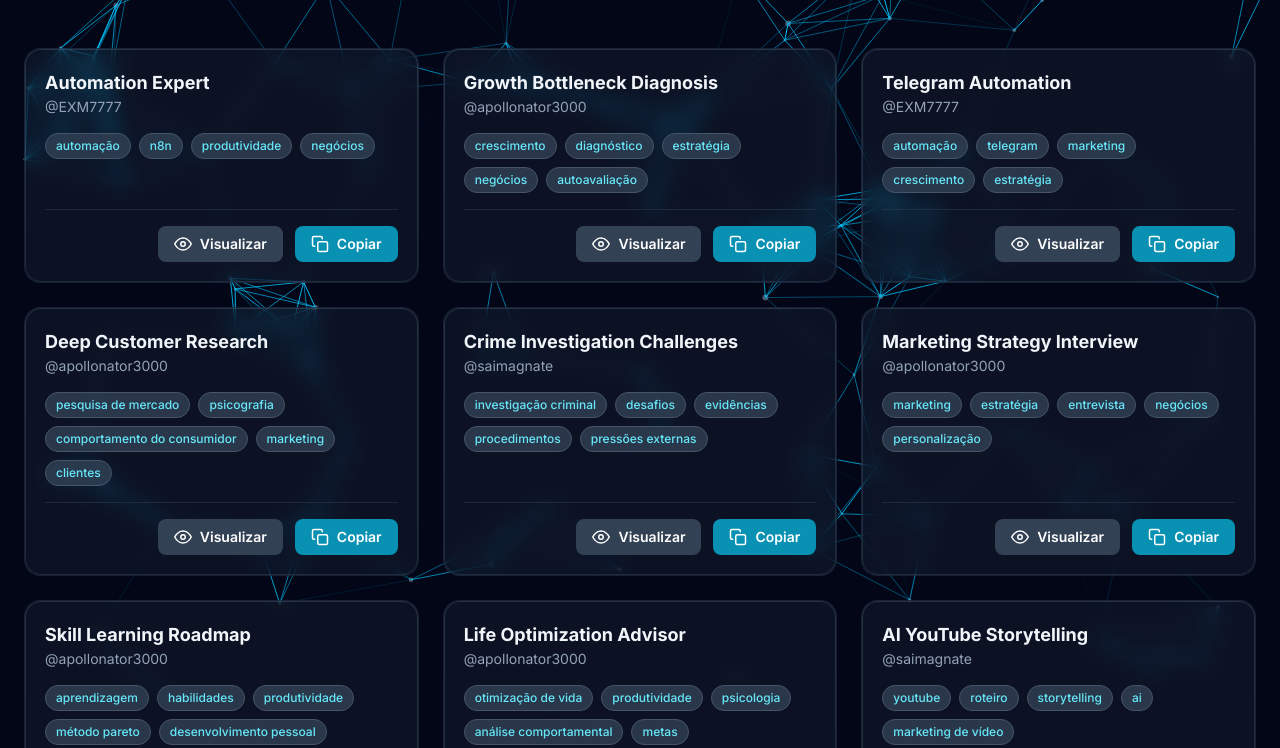
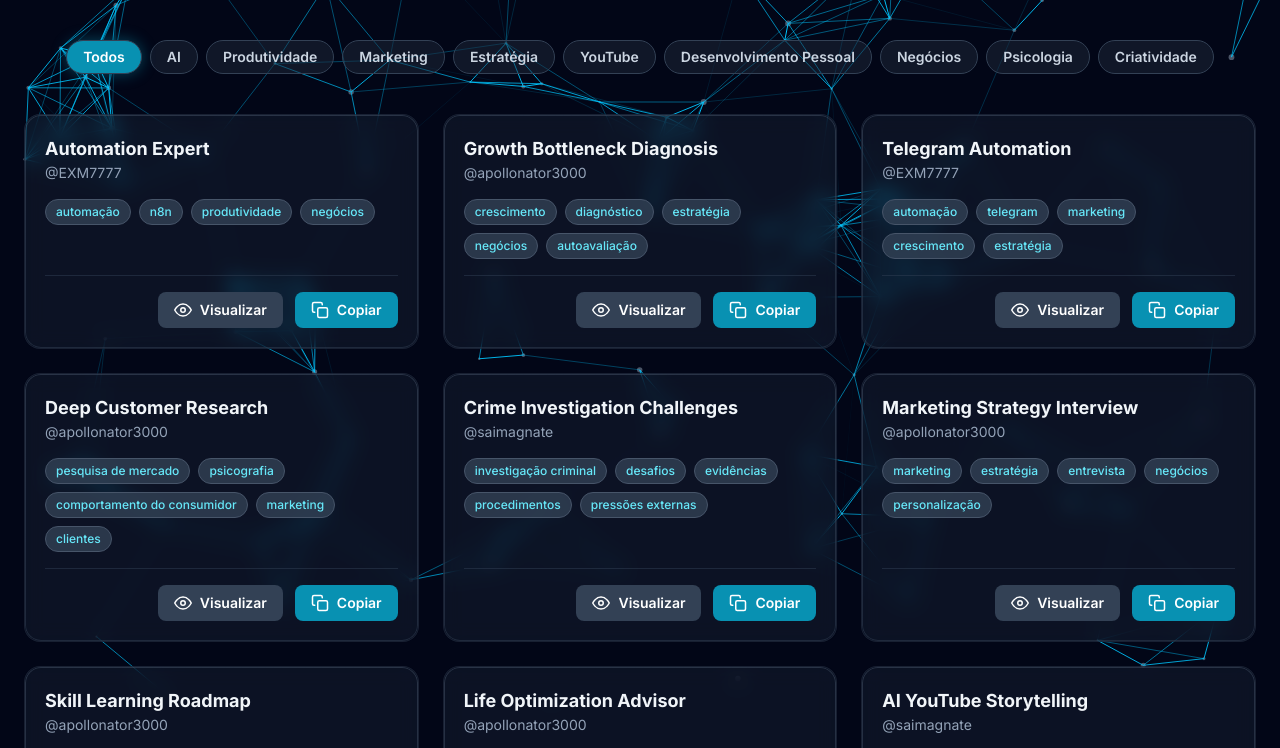
Before and after one commit to guikfe/prompts, a plain HTML site: page index.html in a window 1280 px wide. Shown: the part 92-840 px from the top of the page. Drawn offline with nearby package versions, Linux system fonts and the light colour scheme.

Commit message:
feat: implement filter pills for prompt tags and enhance loading animations

```diff
--- a/index.html
+++ b/index.html
@@ -40,7 +40,6 @@
             width: 100%;
             height: 100%;
             z-index: -1;
-            /* Coloca o canvas atrás de todo o conteúdo */
         }
 
         /* Custom Scrollbar */
@@ -124,7 +123,7 @@
             opacity: 1;
         }
 
-        /* Page Load Animation */
+        /* Page Load/Filter Animation */
         .prompt-card {
             opacity: 0;
             transform: translateY(20px);
@@ -137,15 +136,25 @@
                 transform: translateY(0);
             }
         }
+
+        /* Filter Pill Styles */
+        .filter-pill {
+            transition: all 0.2s ease-in-out;
+        }
+
+        .filter-pill.active {
+            background-color: #0891b2;
+            /* cyan-600 */
+            color: #ffffff;
+            box-shadow: 0 0 15px #0891b270;
+        }
     </style>
 </head>
 
 <body class="text-gray-300 antialiased">
 
-    <!-- Canvas para a animação de partículas -->
     <canvas id="particle-canvas"></canvas>
 
-    <!-- Cabeçalho Principal -->
     <header class="p-4 sm:p-6 sticky top-0 z-20">
         <div
             class="max-w-7xl mx-auto flex flex-col sm:flex-row justify-between items-center gap-4 py-3 px-6 bg-slate-900/50 backdrop-blur-lg border border-slate-700/50 rounded-2xl">
@@ -168,23 +177,26 @@
         </div>
     </header>
 
-    <!-- Grid de Prompts -->
-    <main class="p-4 sm:p-6">
+    <!-- Seção de Filtros por Tag -->
+    <div id="tag-filters" class="max-w-7xl mx-auto px-4 sm:px-6 py-4 flex flex-wrap justify-center gap-2">
+        <!-- As pills de filtro serão inseridas aqui pelo JavaScript -->
+    </div>
+
+    <main class="p-4 sm:p-6 pt-0">
         <div id="prompt-grid" class="max-w-7xl mx-auto grid grid-cols-1 md:grid-cols-2 lg:grid-cols-3 gap-6">
-            <!-- Os cards de prompt serão inseridos aqui pelo JavaScript -->
+            <!-- Os cards de prompt serão inseridos aqui -->
         </div>
         <div id="no-results" class="hidden text-center text-slate-400 mt-10">
             <h3 class="text-2xl font-semibold">Nenhum prompt encontrado</h3>
-            <p>Tente uma busca diferente.</p>
+            <p>Tente uma busca ou filtro diferente.</p>
         </div>
     </main>
 
-    <!-- Modal para Visualização do Prompt Completo -->
+    <!-- Modal -->
     <div id="modal"
         class="fixed inset-0 bg-black/70 backdrop-blur-sm z-50 flex items-center justify-center p-4 transition-opacity duration-300 opacity-0 pointer-events-none">
         <div id="modal-content"
             class="bg-slate-900/80 backdrop-blur-xl border border-slate-700/50 rounded-2xl shadow-2xl shadow-cyan-500/10 w-full max-w-3xl max-h-[90vh] flex flex-col transform transition-all duration-300 scale-95 opacity-0">
-            <!-- Cabeçalho do Modal -->
             <div class="flex justify-between items-center p-4 border-b border-slate-700/50">
                 <h2 id="modal-title" class="text-xl font-bold gradient-text"></h2>
                 <button id="close-modal-btn"
@@ -196,8 +208,6 @@
                     </svg>
                 </button>
             </div>
-
-            <!-- Corpo do Modal -->
             <div class="p-6 overflow-y-auto">
                 <div class="flex items-center justify-between mb-4">
                     <div class="flex gap-2 p-1 bg-slate-800/50 rounded-lg">
@@ -211,8 +221,6 @@
                     <pre id="modal-text" class="text-slate-300 whitespace-pre-wrap text-sm leading-relaxed"></pre>
                 </div>
             </div>
-
-            <!-- Rodapé do Modal com Ações -->
             <div
                 class="p-4 mt-auto bg-slate-900/50 border-t border-slate-700/50 rounded-b-2xl flex flex-wrap gap-3 justify-end">
                 <button id="modal-copy-btn" class="action-btn-modal bg-cyan-600 hover:bg-cyan-500">
@@ -241,7 +249,6 @@
     </div>
 
     <script>
-        // Mapeamento de tags para cores de brilho
         const tagColors = {
             'produtividade': 'var(--glow-color-blue)',
             'marketing': 'var(--glow-color-pink)',
@@ -249,11 +256,14 @@
             'default': 'var(--glow-color-green)'
         };
 
+        // Tags principais para os filtros. Adicione ou remova conforme necessário.
+        const mainTags = ['Todos', 'AI', 'Produtividade', 'Marketing', 'Estratégia', 'YouTube', 'Desenvolvimento Pessoal', 'Negócios', 'Psicologia', 'Criatividade'];
+
         document.addEventListener('DOMContentLoaded', () => {
-            // --- LÓGICA DA APLICAÇÃO DE PROMPTS ---
             const promptGrid = document.getElementById('prompt-grid');
             const searchInput = document.getElementById('search-input');
             const noResultsDiv = document.getElementById('no-results');
+            const tagFiltersContainer = document.getElementById('tag-filters');
             const modal = document.getElementById('modal');
             const modalTitle = document.getElementById('modal-title');
             const modalText = document.getElementById('modal-text');
@@ -266,6 +276,7 @@
             let allPrompts = []; // Armazenará todos os prompts carregados
             let currentOpenPrompt = null;
             let currentLang = 'pt';
+            let activeTag = 'Todos';
 
             function getGlowColor(tags) {
                 const firstTag = tags[0];
@@ -314,14 +325,37 @@
                 });
             }
 
-            function filterPrompts() {
+            function renderTagFilters() {
+                tagFiltersContainer.innerHTML = '';
+                mainTags.forEach(tag => {
+                    const pill = document.createElement('button');
+                    pill.className = 'filter-pill px-4 py-1.5 text-sm font-semibold text-slate-300 bg-slate-800/50 border border-slate-700 rounded-full hover:bg-slate-700/80';
+                    pill.textContent = tag;
+                    pill.dataset.tag = tag;
+                    if (tag === activeTag) {
+                        pill.classList.add('active');
+                    }
+                    tagFiltersContainer.appendChild(pill);
+                });
+            }
+
+            function updateDisplay() {
+                let filteredByTag = allPrompts;
+                if (activeTag !== 'Todos') {
+                    filteredByTag = allPrompts.filter(p => p.tags.map(t => t.toLowerCase()).includes(activeTag.toLowerCase()));
+                }
+
                 const searchTerm = searchInput.value.toLowerCase().trim();
-                const filtered = allPrompts.filter(p =>
-                    p.title.toLowerCase().includes(searchTerm) ||
-                    p.author.toLowerCase().includes(searchTerm) ||
-                    p.tags.some(tag => tag.toLowerCase().includes(searchTerm))
-                );
-                renderPrompts(filtered);
+                let finalFiltered = filteredByTag;
+                if (searchTerm) {
+                    finalFiltered = filteredByTag.filter(p =>
+                        p.title.toLowerCase().includes(searchTerm) ||
+                        p.author.toLowerCase().includes(searchTerm) ||
+                        p.tags.some(tag => tag.toLowerCase().includes(searchTerm))
+                    );
+                }
+
+                renderPrompts(finalFiltered);
             }
 
             function openModal(id) {
@@ -397,7 +431,6 @@
                 }, 2000);
             }
 
-            // --- FUNÇÃO DE INICIALIZAÇÃO ---
             async function initializeApp() {
                 try {
                     // Carrega os dados do arquivo prompts.json
@@ -412,8 +445,20 @@
                     promptGrid.innerHTML = `<p class="text-center text-red-400 col-span-full">Erro ao carregar prompts. Verifique se o arquivo 'prompts.json' existe no mesmo diretório.</p>`;
                 }
 
-                // Adiciona os event listeners após carregar os dados
-                searchInput.addEventListener('input', filterPrompts);
+                renderTagFilters();
+                updateDisplay();
+
+                searchInput.addEventListener('input', updateDisplay);
+
+                tagFiltersContainer.addEventListener('click', (e) => {
+                    if (e.target.tagName === 'BUTTON') {
+                        activeTag = e.target.dataset.tag;
+                        tagFiltersContainer.querySelectorAll('button').forEach(btn => btn.classList.remove('active'));
+                        e.target.classList.add('active');
+                        updateDisplay();
+                    }
+                });
+
                 promptGrid.addEventListener('click', (e) => {
                     const button = e.target.closest('button[data-action]');
                     if (!button) return;
```
